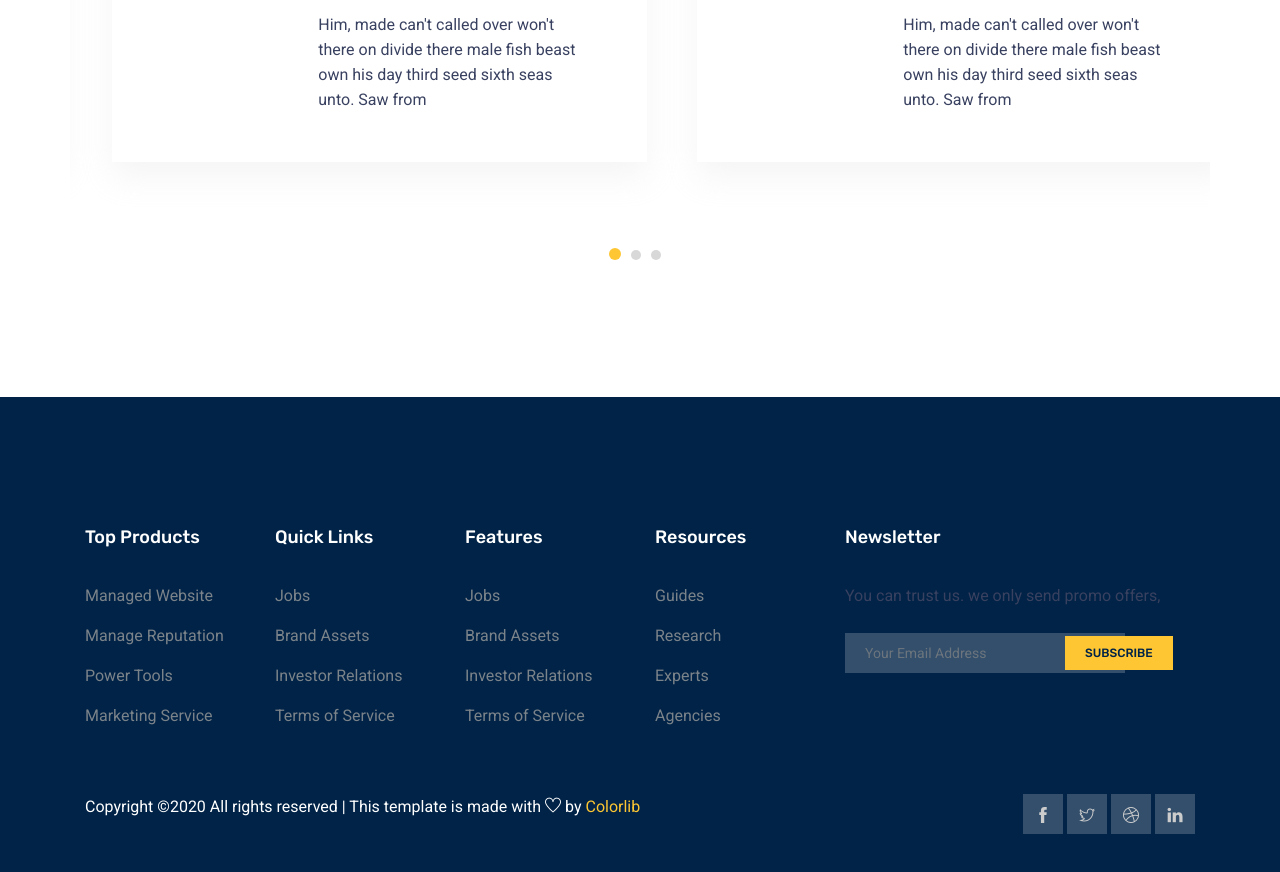
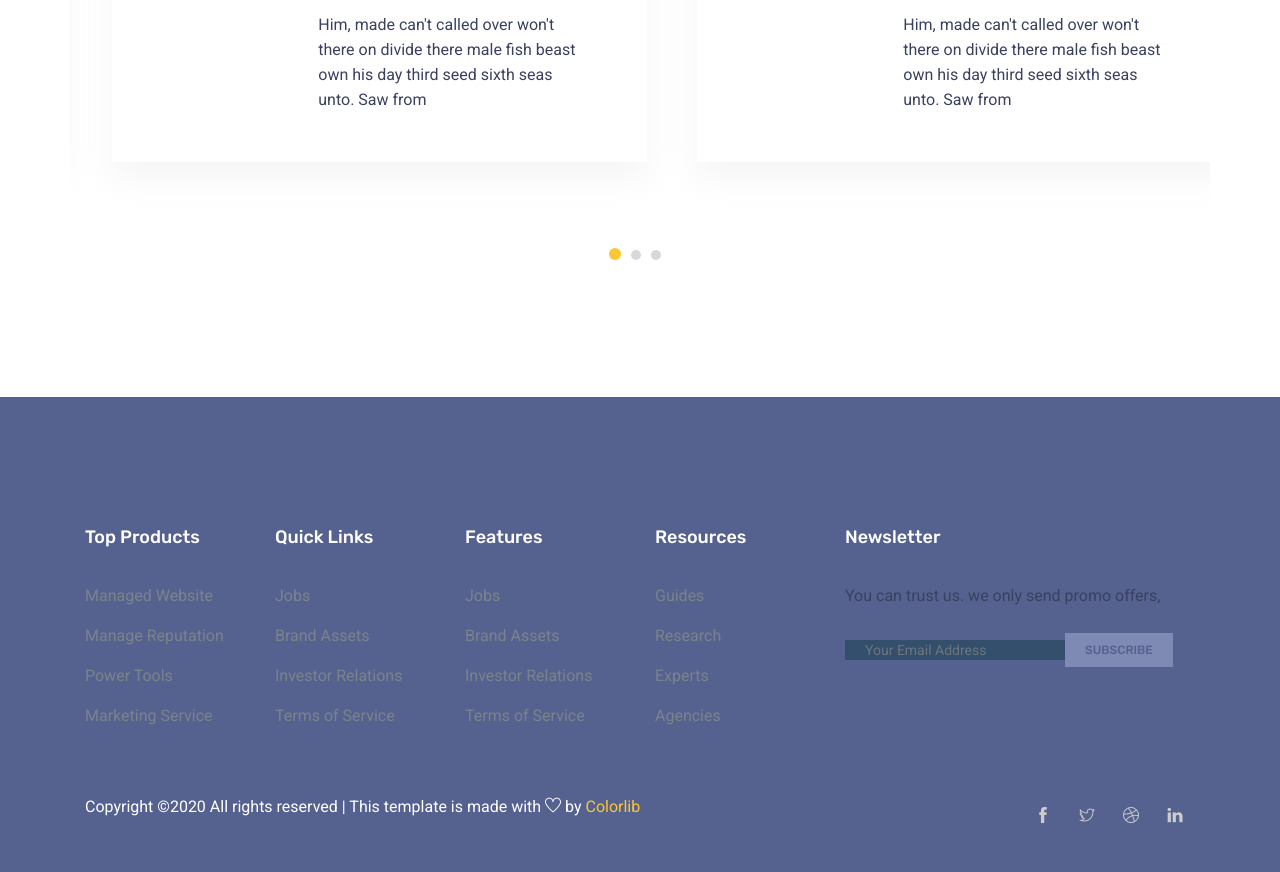
Before and after one commit to umutnaderi/spotifymap, a plain HTML site: page page2.html in a window 1280 px wide. Shown: the part 4451-5323 px from the top of the page. Drawn offline with Linux system fonts and the light colour scheme; some packages are replaced by stand-ins of ours.

Commit message:
css modified.

```diff
--- a/css/style.css
+++ b/css/style.css
@@ -3255,7 +3255,7 @@ h6 {
 /*  Footer Styles
 /* =================================== */
 .footer-area {
-  background: #002347; }
+  background: #556290; }
   @media (max-width: 991px) {
     .footer-area .single-footer-widget {
       margin-bottom: 30px; } }
@@ -3284,7 +3284,7 @@ h6 {
   .footer-area .single-footer-widget .form-wrap {
     margin-top: 25px; }
   .footer-area .single-footer-widget input {
-    height: 40px;
+    height: 20px;
     border: none;
     width: 80% !important;
     font-weight: 300;
@@ -3298,9 +3298,9 @@ h6 {
       outline: none;
       box-shadow: none; }
   .footer-area .single-footer-widget .click-btn {
-    background: #fdc632;
+    background: #7e8ab3;
     background-size: 200% auto;
-    color: #002347;
+    color: #556290;
     border-radius: 0;
     border-top-left-radius: 0px;
     border-bottom-left-radius: 0px;
@@ -3332,7 +3332,7 @@ h6 {
     .footer-area .footer-bottom .footer-social {
       text-align: right; }
       .footer-area .footer-bottom .footer-social a {
-        background: #334f6c;
+        background: #556290;
         width: 20px;
         width: 40px;
         display: inline-table;
@@ -3346,7 +3346,7 @@ h6 {
         .footer-area .footer-bottom .footer-social a:hover {
           background: #fdc632; }
           .footer-area .footer-bottom .footer-social a:hover i {
-            color: #002347; }
+            color: #556290 ; }
       .footer-area .footer-bottom .footer-social i {
         color: #cccccc;
         -webkit-transition: all 0.3s ease 0s;
```
